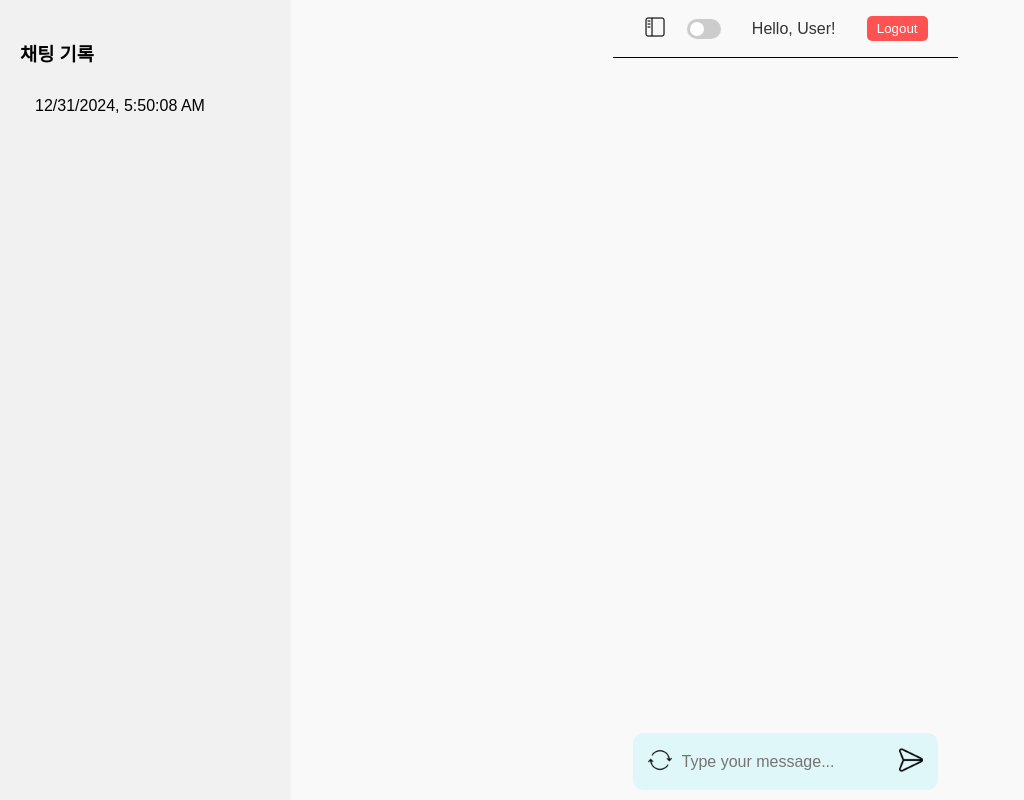
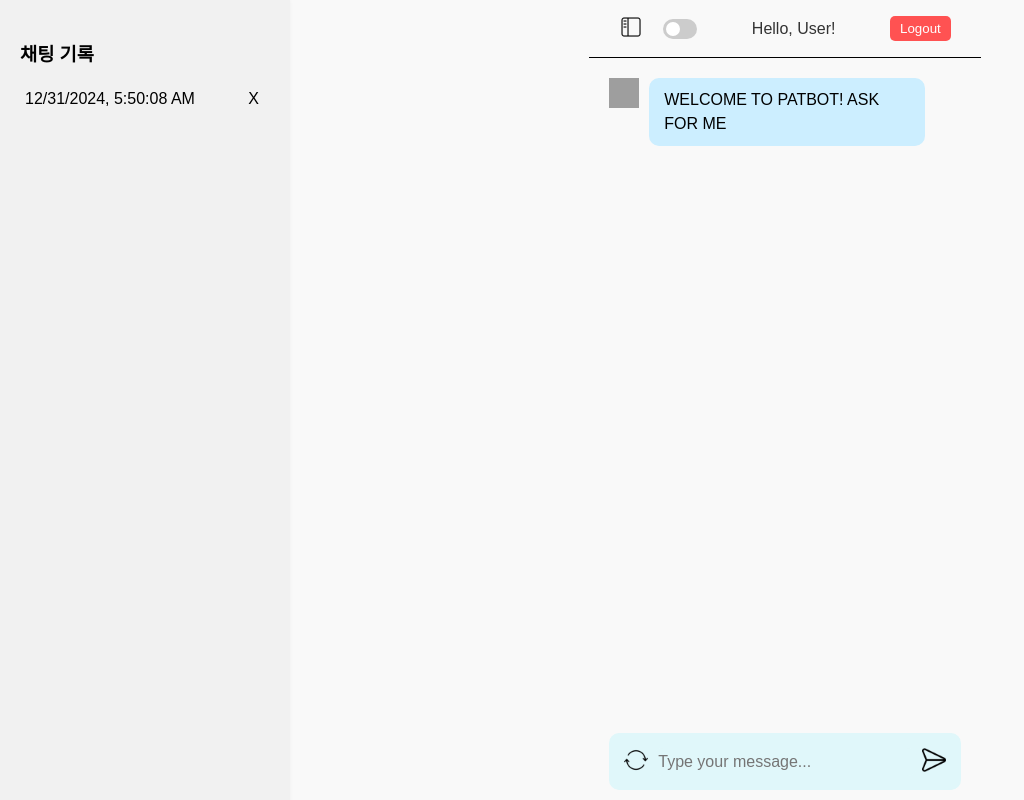
Before and after one commit to lnylnylnylny/veitnam, a React (Create React App) app in the folder my-patbot/: page /chat in a window 1280 px wide. Both pictures are taken after a click on the button 656 px from the left and 761 px from the top of the page. Shown: the whole page, without its empty margins (0-1024 px from the left). Built offline with nearby package versions, Linux system fonts and the light colour scheme; grey boxes are pictures that could not be loaded.

Commit message:
채팅 부분 수정

```diff
--- a/my-patbot/src/components/ChatBot.js
+++ b/my-patbot/src/components/ChatBot.js
@@ -4,7 +4,8 @@ import { useDarkMode } from "./DarkModeContext";
 import sidebarIcon from "../icon/sidebar.png";
 import sendIcon from "../icon/send.png";
 import newchat from "../icon/refresh.png";
-
+import robot from "../icon/robot.png";
+import user from "../icon/user (1).png";
 
 const Chatbot = () => {
   const [chatHistory, setChatHistory] = useState([]);
@@ -15,6 +16,7 @@ const Chatbot = () => {
   const navigate = useNavigate();
   const { isDarkTheme, toggleTheme } = useDarkMode();
   const userName = location.state?.userName || "User";
+  const [selectedChatId, setSelectedChatId] = useState(null);
 
   const [language, setLanguage] = useState("en");
   const [labels, setLabels] = useState({
@@ -32,18 +34,10 @@ const Chatbot = () => {
     let logoutLabel = "";
     let greetingLabel = "";
 
-    if (savedLanguage === "en") {
-      initialMessage = "WELCOME TO PATBOT! ASK FOR ME";
-      logoutLabel = "Logout";
-      greetingLabel = `Hello, ${userName}!`;
-    } else if (savedLanguage === "kr") {
+    if (savedLanguage === "kr") {
       initialMessage = "PATBOT에 오신 것을 환영합니다! 특허에 관련하여 질문해주세요.";
       logoutLabel = "로그아웃";
       greetingLabel = `안녕하세요, ${userName}!`;
-    } else if (savedLanguage === "vn") {
-      initialMessage = "CHÀO MỪNG ĐẾN VỚI PATBOT! HỎI TÔI ĐI.";
-      logoutLabel = "Đăng xuất";
-      greetingLabel = `Xin chào, ${userName}!`;
     } else {
       initialMessage = "WELCOME TO PATBOT! ASK FOR ME";
       logoutLabel = "Logout";
@@ -52,7 +46,13 @@ const Chatbot = () => {
 
     setCurrentChat([{ sender: "bot", text: initialMessage }]);
     setLabels({ logout: logoutLabel, greeting: greetingLabel });
-  }, [userName]);
+
+    // 새로고침 이후 사이드바 상태를 조정
+    if (chatHistory.length > 0) {
+      setIsSidebarOpen(true); // 새로고침 후 사이드바를 강제로 열기
+    }
+  }, [userName, chatHistory]); // `chatHistory`를 의존성 배열에 추가
+
 
   const toggleSidebar = () => {
     setIsSidebarOpen((prevState) => !prevState);
@@ -61,6 +61,8 @@ const Chatbot = () => {
   const handleSendMessage = async (e) => {
     e.preventDefault();
     if (!input.trim()) return;
+
+    setInput(""); // 입력 필드 초기화
 
     setCurrentChat((prev) => [...prev, { sender: "user", text: input }]);
 
@@ -80,19 +82,25 @@ const Chatbot = () => {
       setCurrentChat((prev) => [...prev, { sender: "bot", text: "Sorry, there was an error!" }]);
     }
 
-    setInput("");
+
   };
 
   const saveCurrentChat = () => {
     if (currentChat.length > 0) {
       setChatHistory((prev) => [...prev, { id: Date.now(), messages: currentChat }]);
-      setCurrentChat([]);
+      setCurrentChat([]); // 새 채팅 초기화
+      setInput(""); // 입력창 초기화
     }
   };
 
   const handleLogout = () => {
     navigate("/");
   };
+
+  const deleteChatHistory = (id) => {
+    setChatHistory((prev) => prev.filter((chat) => chat.id !== id));
+  };
+
 
   const styles = {
     container: {
@@ -129,6 +137,7 @@ const Chatbot = () => {
       transition: "margin-left 0.3s ease",
       display: "flex",
       flexDirection: "column",
+      overflow: "hidden", // 오버플로우 방지
     },
     header: {
       display: "flex",
@@ -214,24 +223,38 @@ const Chatbot = () => {
       flexDirection: "column",
       maxWidth: "90%",
       margin: "0 auto",
+      borderRadius: "10px",
+    },
+    messageContainer: {
+      display: "flex",
+      alignItems: "flex-start",
+      gap: "10px",
+      marginBottom: "10px",
+    },
+    messageContainerUser: {
+      display: "flex",
+      alignItems: "flex-start",
+      gap: "10px",
+      marginBottom: "10px",
+      flexDirection: "row-reverse", // 사용자 메시지 아이콘을 오른쪽으로 정렬
     },
     message: {
       maxWidth: "70%",
       padding: "10px 15px",
       borderRadius: "10px",
-      marginBottom: "10px",
       lineHeight: "1.5",
-      display: "inline-block",
     },
     botMessage: {
       backgroundColor: "#cceeff",
       color: "#000000",
-      alignSelf: "flex-start",
     },
     userMessage: {
       backgroundColor: "#cccccc",
       color: "#000000",
-      alignSelf: "flex-end",
+    },
+    messageImage: {
+      width: "30px",
+      height: "30px",
     },
     inputSection: {
       display: "flex",
@@ -256,6 +279,36 @@ const Chatbot = () => {
       border: "none",
       cursor: "pointer",
     },
+    selectedChat: {
+      backgroundColor: isDarkTheme ? "#555555" : "#e0f7fa", // 강조 색상
+      color: isDarkTheme ? "#ffffff" : "#000000",
+      borderRadius: "5px",
+      padding: "10px",
+    },
+    chatItem: {
+      padding: "10px",
+      cursor: "pointer",
+      marginBottom: "10px",
+      borderRadius: "5px",
+    },
+    deleteButton: {
+      background: "transparent",
+      border: "none",
+      cursor: "pointer",
+      color: isDarkTheme ? "#ffffff" : "#000000",
+      fontSize: "16px",
+      marginLeft: "10px",
+    },
+    chatHistoryItem: {
+      display: "flex",
+      alignItems: "center",
+      justifyContent: "space-between",
+      padding: "5px",
+      borderRadius: "5px",
+      marginBottom: "5px",
+      cursor: "pointer",
+      backgroundColor: "transparent",
+    },
   };
 
   return (
@@ -265,10 +318,27 @@ const Chatbot = () => {
   {chatHistory.map((chat) => (
     <div
       key={chat.id}
-            onClick={() => setCurrentChat(chat.messages)}
-            style={styles.message}
+      onClick={() => {
+        setSelectedChatId(chat.id); // 선택된 채팅 ID 설정
+        setCurrentChat(chat.messages); // 채팅 내용을 로드
+      }}
+      style={{
+        ...styles.chatHistoryItem,
+        ...(selectedChatId === chat.id ? styles.selectedChat : {}),
+      }}
     >
+      <span style={{ flex: 1 }}>
         {new Date(chat.id).toLocaleString()}
+      </span>
+      <button
+        onClick={(e) => {
+          e.stopPropagation(); // 클릭 이벤트 전파 방지
+          deleteChatHistory(chat.id); // 해당 채팅 삭제
+        }}
+        style={styles.deleteButton}
+      >
+        X
+      </button>
     </div>
   ))}
 </div>
@@ -311,15 +381,30 @@ const Chatbot = () => {
   {currentChat.map((msg, index) => (
     <div
       key={index}
+      style={
+        msg.sender === "bot" ? styles.messageContainer : styles.messageContainerUser
+      }
+    >
+      {/* AI와 사용자 아이콘 */}
+      <img
+        src={msg.sender === "bot" ? robot : user}
+        alt={msg.sender === "bot" ? "Robot" : "User"}
+        style={styles.messageImage}
+      />
+
+      {/* 메시지 내용 */}
+      <div
         style={{
           ...styles.message,
           ...(msg.sender === "bot" ? styles.botMessage : styles.userMessage),
         }}
       >
-              {msg.text}
+        <span>{msg.text}</span>
+      </div>
     </div>
   ))}
 </div>
+
 
         <form style={styles.inputSection} onSubmit={handleSendMessage}>
           <button type="button" onClick={saveCurrentChat} style={styles.saveChatButton}>
```
Also changed, not shown: my-patbot/src/icon/user (1).png (added). Lines whose indentation alone changed are shown as unchanged.
